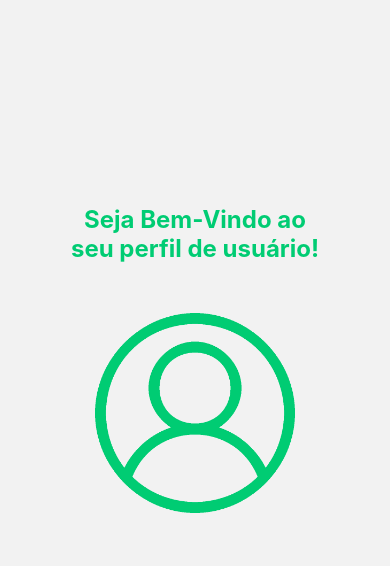
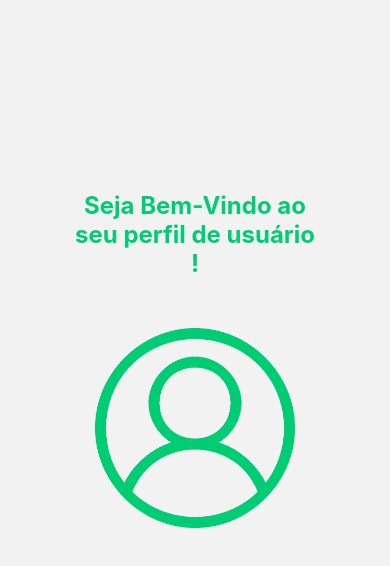
Before and after one commit to Guilherme-Cesul/ReactNavigations, a React Native app: screen / in a window 390 px wide. Both pictures are taken after a click on the element 195 px from the left and 426 px from the top of the page. Shown: the top 566 px of the page. Built offline with nearby package versions, Linux system fonts and the light colour scheme.

Commit message:
feat: compartilhando o username informado na tela Login para a tela UserProfile

```diff
--- a/src/@types/navigation.d.ts
+++ b/src/@types/navigation.d.ts
@@ -2,7 +2,7 @@ export declare global {
   namespace ReactNavigation {
     interface RootParamList {
       login: undefined;
-      userProfile: undefined;
+      userProfile: { name: string };
     }
   }
 }
--- a/src/routes/app.routes.tsx
+++ b/src/routes/app.routes.tsx
@@ -8,7 +8,6 @@ export function AppRoutes() {
   return (
     <Navigator initialRouteName="login" screenOptions={{ headerShown: false }}>
       <Screen name="login" component={Login} />
-
       <Screen name="userProfile" component={UserProfile} />
     </Navigator>
   );
--- a/src/screens/Login/index.tsx
+++ b/src/screens/Login/index.tsx
@@ -20,7 +20,7 @@ export function Login() {
   const navigation = useNavigation();
 
   function handleUserProfile() {
-    navigation.navigate("userProfile");
+    navigation.navigate("userProfile", { name });
   }
 
   return (
--- a/src/screens/Settings/styles.ts
+++ b/src/screens/Settings/styles.ts
@@ -19,7 +19,7 @@ export const Title = styled.Text`
   font-size: 24px;
   font-weight: bold;
   text-align: center;
-  margin-bottom: 80px
+  margin-bottom: 80px;
 `;
 
 export const Image = styled.Image`
--- a/src/screens/UserProfile/index.tsx
+++ b/src/screens/UserProfile/index.tsx
@@ -1,12 +1,26 @@
-import { Container, ContainerTitle, ContainerUserProfile, Image, Title } from "./styles";
-import userProfileIcon from "../../assets/userProfileIcon.png"
+import {
+  Container,
+  ContainerTitle,
+  ContainerUserProfile,
+  Image,
+  Title,
+} from "./styles";
+import userProfileIcon from "../../assets/userProfileIcon.png";
+import { useRoute } from "@react-navigation/native";
+
+type RouteParams = { name: string };
 
 export function UserProfile() {
+
+  const route = useRoute();
+
+  const { name } = route.params as RouteParams;
+
   return (
     <Container>
       <ContainerUserProfile>
         <ContainerTitle>
-        <Title>Seja Bem-Vindo ao seu perfil de usuário!</Title>
+          <Title>Seja Bem-Vindo ao seu perfil de usuário {name}!</Title>
         </ContainerTitle>
         <Image source={userProfileIcon} />
       </ContainerUserProfile>
--- a/src/screens/UserProfile/styles.ts
+++ b/src/screens/UserProfile/styles.ts
@@ -13,7 +13,7 @@ export const ContainerUserProfile = styled.View`
 `;
 
 export const ContainerTitle = styled.View`
-    width: 250px;
+  width: 250px;
 `;
 
 export const Title = styled.Text`
```
Also changed, not shown: src/@types/png.d.ts (line endings or trailing spaces), src/routes/index.tsx (line endings or trailing spaces), src/screens/Settings/index.tsx (line endings or trailing spaces).
